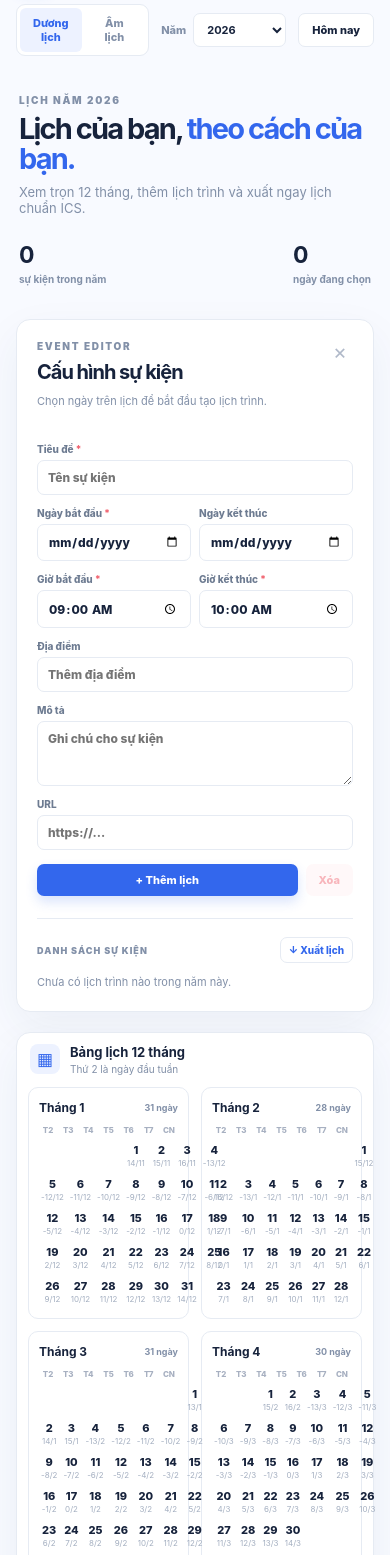
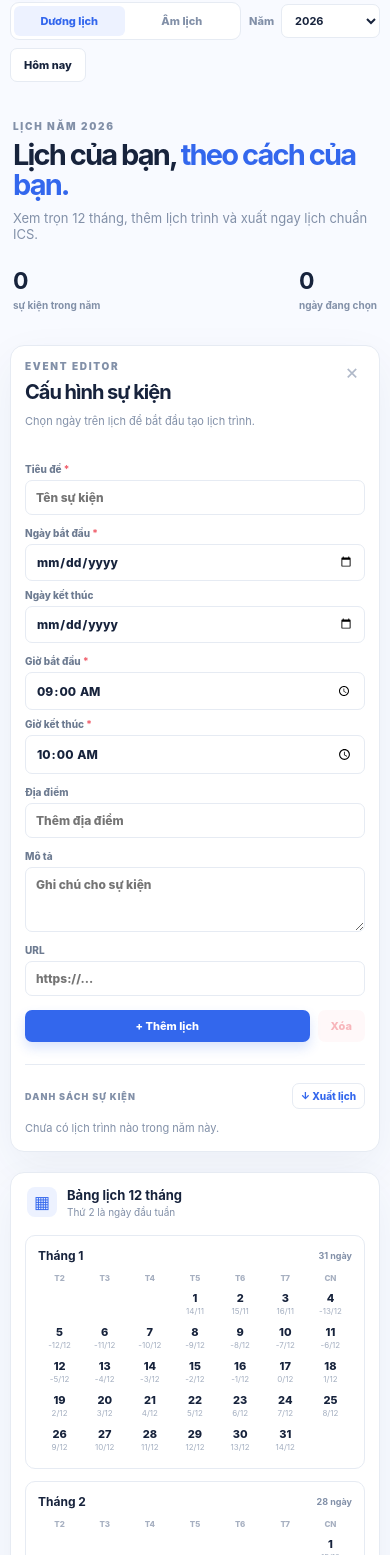
Before and after one commit to phongnh243898/websites, a plain HTML site: page pages/batch_calender_ics/index.html in a window 390 px wide. Shown: the part 71-1626 px from the top of the page. Drawn offline with Linux system fonts and the light colour scheme.

Commit message:
Rewrite calendar layout CSS
Co-authored-by: Copilot <223556219+Copilot@users.noreply.github.com>

```diff
--- a/pages/batch_calender_ics/styles.css
+++ b/pages/batch_calender_ics/styles.css
@@ -1,107 +1,578 @@
 :root {
     --ink: #17233c;
     --muted: #8290a8;
-    --soft: #f5f7fb;
     --line: #e6ebf3;
     --blue: #3367ed;
     --blue-dark: #2454d2;
     --blue-pale: #edf2ff;
     --red: #f05d6a;
     --green: #2dae7d;
+    --page: #f8faff;
+    --card: #ffffff;
     font-family: Inter, ui-sans-serif, system-ui, -apple-system, BlinkMacSystemFont, "Segoe UI", sans-serif;
 }
 
 * { box-sizing: border-box; }
-body { margin: 0; min-width: 320px; color: var(--ink); background: #f8faff; }
-button, input, select, textarea { font: inherit; }
+
+html { min-width: 320px; background: var(--page); }
+
+body {
+    min-width: 320px;
+    margin: 0;
+    overflow-x: hidden;
+    color: var(--ink);
+    background: var(--page);
+}
+
+button,
+input,
+select,
+textarea { font: inherit; }
+
 button { cursor: pointer; }
-.app { max-width: 1580px; margin: auto; padding: 27px 38px 50px; }
-.topbar, .brand, .top-actions, .calendar-mode, .panel-topline, .calendar-caption, .calendar-legend, .sidebar-title, .events-heading, .form-actions { display: flex; align-items: center; }
-.topbar { justify-content: space-between; gap: 20px; }
-.brand { gap: 10px; color: var(--ink); font-size: 19px; font-weight: 850; letter-spacing: -.04em; text-decoration: none; }
+
+.app {
+    width: min(100% - 48px, 1580px);
+    margin: 0 auto;
+    padding: 27px 0 50px;
+}
+
+.topbar,
+.brand,
+.top-actions,
+.calendar-mode,
+.panel-topline,
+.calendar-caption,
+.calendar-legend,
+.sidebar-title,
+.events-heading,
+.form-actions {
+    display: flex;
+    align-items: center;
+}
+
+.topbar {
+    justify-content: space-between;
+    gap: 20px;
+}
+
+.brand {
+    flex: 0 0 auto;
+    gap: 10px;
+    color: var(--ink);
+    font-size: 19px;
+    font-weight: 850;
+    letter-spacing: -.04em;
+    text-decoration: none;
+}
+
 .brand b { color: var(--blue); }
-.brand-icon { display: grid; place-items: center; width: 35px; height: 35px; border-radius: 10px; color: white; background: var(--blue); font-size: 18px; font-weight: 900; box-shadow: 0 7px 15px rgba(51,103,237,.24); }
-.top-actions { gap: 12px; }
-.calendar-mode { gap: 2px; padding: 3px; border: 1px solid var(--line); border-radius: 9px; background: white; }
-.mode-button { border: 0; border-radius: 6px; padding: 8px 11px; color: var(--muted); background: transparent; font-size: 11px; font-weight: 800; }
-.mode-button.is-active { color: var(--blue); background: var(--blue-pale); }
-.year-picker { display: flex; align-items: center; gap: 7px; color: var(--muted); font-size: 11px; font-weight: 800; }
-select, input, textarea { border: 1px solid var(--line); border-radius: 7px; color: var(--ink); background: white; outline: 0; transition: .2s ease; }
-select { padding: 8px 25px 8px 9px; font-weight: 750; }
-input, textarea { width: 100%; padding: 9px 10px; font-size: 12px; }
+
+.brand-icon {
+    display: grid;
+    width: 35px;
+    height: 35px;
+    place-items: center;
+    border-radius: 10px;
+    color: white;
+    background: var(--blue);
+    box-shadow: 0 7px 15px rgba(51, 103, 237, .24);
+    font-size: 18px;
+    font-weight: 900;
+}
+
+.top-actions {
+    justify-content: flex-end;
+    min-width: 0;
+    gap: 12px;
+}
+
+.calendar-mode {
+    gap: 2px;
+    padding: 3px;
+    border: 1px solid var(--line);
+    border-radius: 9px;
+    background: var(--card);
+}
+
+.mode-button {
+    border: 0;
+    border-radius: 6px;
+    padding: 8px 11px;
+    color: var(--muted);
+    background: transparent;
+    font-size: 11px;
+    font-weight: 800;
+}
+
+.mode-button.is-active {
+    color: var(--blue);
+    background: var(--blue-pale);
+}
+
+.year-picker {
+    display: flex;
+    align-items: center;
+    gap: 7px;
+    color: var(--muted);
+    font-size: 11px;
+    font-weight: 800;
+}
+
+select,
+input,
+textarea {
+    max-width: 100%;
+    border: 1px solid var(--line);
+    border-radius: 7px;
+    color: var(--ink);
+    background: var(--card);
+    outline: 0;
+    transition: border-color .2s ease, box-shadow .2s ease;
+}
+
+select {
+    padding: 8px 25px 8px 9px;
+    font-weight: 750;
+}
+
+input,
+textarea {
+    width: 100%;
+    padding: 9px 10px;
+    font-size: 12px;
+}
+
 textarea { resize: vertical; }
-input:focus, select:focus, textarea:focus { border-color: var(--blue); box-shadow: 0 0 0 3px rgba(51,103,237,.1); }
-.button { border: 0; border-radius: 7px; padding: 9px 13px; font-size: 11px; font-weight: 850; transition: .2s ease; }
-.button-outline { border: 1px solid var(--line); color: var(--ink); background: white; }
-.button-outline:hover, .button-export:hover { border-color: #bcc9e5; color: var(--blue); }
-.page-heading { display: flex; justify-content: space-between; gap: 25px; padding: 58px 3px 30px; }
-.kicker { margin: 0 0 8px; color: var(--muted); font-size: 10px; font-weight: 900; letter-spacing: .17em; }
-.page-heading h1 { margin: 0 0 9px; font-size: clamp(29px, 3.2vw, 45px); letter-spacing: -.065em; line-height: 1.05; }
-.page-heading h1 em { color: var(--blue); font-style: normal; }
-.heading-copy { margin: 0; color: var(--muted); font-size: 13px; }
-.heading-stats { display: flex; gap: 30px; align-self: end; padding-bottom: 4px; }
+
+input:focus,
+select:focus,
+textarea:focus {
+    border-color: var(--blue);
+    box-shadow: 0 0 0 3px rgba(51, 103, 237, .1);
+}
+
+.button {
+    border: 0;
+    border-radius: 7px;
+    padding: 9px 13px;
+    font-size: 11px;
+    font-weight: 850;
+    transition: background .2s ease, border-color .2s ease, color .2s ease;
+}
+
+.button-outline {
+    border: 1px solid var(--line);
+    color: var(--ink);
+    background: var(--card);
+}
+
+.button-outline:hover,
+.button-export:hover {
+    border-color: #bcc9e5;
+    color: var(--blue);
+}
+
+.page-heading {
+    display: flex;
+    justify-content: space-between;
+    gap: 25px;
+    padding: 58px 3px 30px;
+}
+
+.kicker {
+    margin: 0 0 8px;
+    color: var(--muted);
+    font-size: 10px;
+    font-weight: 900;
+    letter-spacing: .17em;
+}
+
+.page-heading h1 {
+    margin: 0 0 9px;
+    font-size: clamp(29px, 3.2vw, 45px);
+    letter-spacing: -.065em;
+    line-height: 1.05;
+}
+
+.page-heading h1 em {
+    color: var(--blue);
+    font-style: normal;
+}
+
+.heading-copy {
+    margin: 0;
+    color: var(--muted);
+    font-size: 13px;
+}
+
+.heading-stats {
+    display: flex;
+    align-self: end;
+    gap: 30px;
+    padding-bottom: 4px;
+}
+
 .heading-stats div { display: grid; gap: 4px; }
 .heading-stats strong { font-size: 23px; letter-spacing: -.05em; }
 .heading-stats span { color: var(--muted); font-size: 10px; font-weight: 700; }
-.content-layout { display: grid; grid-template-columns: minmax(0, 1fr) 340px; gap: 20px; align-items: start; }
-.calendar-panel, .event-sidebar { border: 1px solid var(--line); border-radius: 14px; background: white; box-shadow: 0 16px 45px rgba(37,60,106,.06); }
+
+.content-layout {
+    display: grid;
+    grid-template-columns: minmax(0, 1fr) minmax(290px, 340px);
+    gap: 20px;
+    align-items: start;
+}
+
+.calendar-panel,
+.event-sidebar {
+    min-width: 0;
+    border: 1px solid var(--line);
+    border-radius: 14px;
+    background: var(--card);
+    box-shadow: 0 16px 45px rgba(37, 60, 106, .06);
+}
+
 .calendar-panel { padding: 18px; }
-.panel-topline { justify-content: space-between; padding: 0 2px 17px; }
-.calendar-caption { gap: 10px; }
-.caption-icon { display: grid; place-items: center; width: 30px; height: 30px; border-radius: 8px; color: var(--blue); background: var(--blue-pale); font-size: 17px; }
-.calendar-caption strong, .calendar-caption small { display: block; }
+
+.panel-topline {
+    justify-content: space-between;
+    gap: 12px;
+    padding: 0 2px 17px;
+}
+
+.calendar-caption { min-width: 0; gap: 10px; }
+
+.caption-icon {
+    display: grid;
+    width: 30px;
+    height: 30px;
+    flex: 0 0 30px;
+    place-items: center;
+    border-radius: 8px;
+    color: var(--blue);
+    background: var(--blue-pale);
+    font-size: 17px;
+}
+
+.calendar-caption strong,
+.calendar-caption small { display: block; }
 .calendar-caption strong { font-size: 13px; }
 .calendar-caption small { margin-top: 3px; color: var(--muted); font-size: 10px; }
-.calendar-legend { gap: 15px; color: var(--muted); font-size: 10px; font-weight: 700; }
-.calendar-legend span { display: flex; align-items: center; gap: 5px; }
-.dot { width: 6px; height: 6px; border-radius: 50%; }
+
+.calendar-legend {
+    flex: 0 0 auto;
+    gap: 15px;
+    color: var(--muted);
+    font-size: 10px;
+    font-weight: 700;
+}
+
+.calendar-legend span {
+    display: flex;
+    align-items: center;
+    gap: 5px;
+}
+
+.dot {
+    width: 6px;
+    height: 6px;
+    border-radius: 50%;
+}
+
 .dot-event { background: var(--red); }
 .dot-selected { background: var(--blue); }
-.months-grid { display: grid; grid-template-columns: repeat(4, minmax(160px, 1fr)); gap: 12px; }
-.month-card { padding: 12px 10px 10px; border: 1px solid var(--line); border-radius: 10px; }
-.month-title { display: flex; justify-content: space-between; align-items: center; margin-bottom: 10px; }
-.month-title strong { font-size: 12px; }
-.month-title span { color: var(--muted); font-size: 9px; font-weight: 700; }
-.weekday-row, .days-grid { display: grid; grid-template-columns: repeat(7, 1fr); gap: 2px; }
-.weekday { padding-bottom: 5px; color: #a7b0c1; text-align: center; font-size: 8px; font-weight: 850; }
-.day { position: relative; min-height: 32px; border: 1px solid transparent; border-radius: 6px; padding: 3px 1px 1px; color: var(--ink); background: transparent; text-align: center; }
-.day:hover { border-color: #c3d0f7; background: var(--blue-pale); }
-.day.is-other-month { visibility: hidden; pointer-events: none; }
-.day-number, .lunar-number { display: block; line-height: 13px; }
+
+.months-grid {
+    display: grid;
+    grid-template-columns: repeat(4, minmax(0, 1fr));
+    gap: 12px;
+    min-width: 0;
+}
+
+.month-card {
+    min-width: 0;
+    padding: 12px 10px 10px;
+    border: 1px solid var(--line);
+    border-radius: 10px;
+}
+
+.month-title {
+    display: flex;
+    justify-content: space-between;
+    align-items: center;
+    gap: 6px;
+    margin-bottom: 10px;
+}
+
+.month-title strong {
+    overflow: hidden;
+    font-size: 12px;
+    text-overflow: ellipsis;
+    white-space: nowrap;
+}
+
+.month-title span {
+    flex: 0 0 auto;
+    color: var(--muted);
+    font-size: 9px;
+    font-weight: 700;
+}
+
+.weekday-row,
+.days-grid {
+    display: grid;
+    grid-template-columns: repeat(7, minmax(0, 1fr));
+    gap: 2px;
+}
+
+.weekday {
+    padding-bottom: 5px;
+    color: #a7b0c1;
+    text-align: center;
+    font-size: 8px;
+    font-weight: 850;
+}
+
+.day {
+    position: relative;
+    min-width: 0;
+    min-height: 32px;
+    border: 1px solid transparent;
+    border-radius: 6px;
+    padding: 3px 1px 1px;
+    color: var(--ink);
+    background: transparent;
+    text-align: center;
+}
+
+.day:hover {
+    border-color: #c3d0f7;
+    background: var(--blue-pale);
+}
+
+.day.is-other-month {
+    visibility: hidden;
+    pointer-events: none;
+}
+
+.day-number,
+.lunar-number {
+    display: block;
+    line-height: 13px;
+}
+
 .day-number { font-size: 11px; font-weight: 800; }
 .lunar-number { color: #a4afc0; font-size: 8px; }
 .day.is-today { border-color: #a8dec9; color: var(--green); }
-.day.is-selected { color: white; background: var(--blue); border-color: var(--blue); }
+.day.is-selected { border-color: var(--blue); color: white; background: var(--blue); }
 .day.is-selected .lunar-number { color: #d7e1ff; }
-.day.has-event::after { position: absolute; top: 3px; right: 3px; width: 4px; height: 4px; border-radius: 50%; background: var(--red); content: ""; }
+
+.day.has-event::after {
+    position: absolute;
+    top: 3px;
+    right: 3px;
+    width: 4px;
+    height: 4px;
+    border-radius: 50%;
+    background: var(--red);
+    content: "";
+}
+
 .day.is-selected.has-event::after { background: #ffd2d6; }
+
 .event-sidebar { padding: 20px; }
-.sidebar-title { justify-content: space-between; align-items: flex-start; }
-.sidebar-title h2 { margin: 0; font-size: 20px; letter-spacing: -.05em; }
-.close-editor { border: 0; color: #b0b9c9; background: transparent; font-size: 21px; line-height: 1; }
+
+.sidebar-title {
+    justify-content: space-between;
+    align-items: flex-start;
+}
+
+.sidebar-title h2 {
+    margin: 0;
+    font-size: 20px;
+    letter-spacing: -.05em;
+}
+
+.close-editor {
+    border: 0;
+    color: #b0b9c9;
+    background: transparent;
+    font-size: 21px;
+    line-height: 1;
+}
+
 .close-editor:hover { color: var(--blue); }
-.editor-hint { min-height: 32px; margin: 9px 0 18px; color: var(--muted); font-size: 11px; line-height: 1.5; }
-#eventForm { display: grid; gap: 12px; }
-.field { display: grid; gap: 5px; color: #6d7b91; font-size: 10px; font-weight: 850; }
+
+.editor-hint {
+    min-height: 32px;
+    margin: 9px 0 18px;
+    color: var(--muted);
+    font-size: 11px;
+    line-height: 1.5;
+}
+
+#eventForm {
+    display: grid;
+    gap: 12px;
+}
+
+.field {
+    display: grid;
+    min-width: 0;
+    gap: 5px;
+    color: #6d7b91;
+    font-size: 10px;
+    font-weight: 850;
+}
+
 .field b { color: var(--red); }
-.field-grid { display: grid; grid-template-columns: 1fr 1fr; gap: 8px; }
-.form-actions { gap: 8px; padding-top: 2px; }
-.button-primary { flex: 1; color: white; background: var(--blue); box-shadow: 0 6px 12px rgba(51,103,237,.18); }
+
+.field-grid {
+    display: grid;
+    grid-template-columns: repeat(2, minmax(0, 1fr));
+    gap: 8px;
+}
+
+.form-actions {
+    gap: 8px;
+    padding-top: 2px;
+}
+
+.button-primary {
+    flex: 1;
+    color: white;
+    background: var(--blue);
+    box-shadow: 0 6px 12px rgba(51, 103, 237, .18);
+}
+
 .button-primary:hover { background: var(--blue-dark); }
 .button-delete { color: var(--red); background: #fff1f2; }
 .button-delete:disabled { cursor: not-allowed; opacity: .45; }
-.events-section { margin-top: 22px; padding-top: 18px; border-top: 1px solid var(--line); }
-.events-heading { justify-content: space-between; color: var(--muted); font-size: 9px; font-weight: 900; letter-spacing: .12em; }
-.button-export { border: 1px solid var(--line); padding: 6px 8px; color: var(--blue); background: white; font-size: 10px; }
-.event-list { display: grid; gap: 7px; max-height: 255px; margin-top: 11px; overflow: auto; }
-.event-item { display: block; width: 100%; border: 1px solid var(--line); border-left: 3px solid var(--red); border-radius: 7px; padding: 9px 10px; color: var(--ink); background: #fffafb; text-align: left; }
-.event-item:hover, .event-item.is-active { border-color: #f0b9bd; background: #fff5f6; }
-.event-item strong, .event-item span { display: block; }
+
+.events-section {
+    margin-top: 22px;
+    padding-top: 18px;
+    border-top: 1px solid var(--line);
+}
+
+.events-heading {
+    justify-content: space-between;
+    gap: 8px;
+    color: var(--muted);
+    font-size: 9px;
+    font-weight: 900;
+    letter-spacing: .12em;
+}
+
+.button-export {
+    border: 1px solid var(--line);
+    padding: 6px 8px;
+    color: var(--blue);
+    background: var(--card);
+    font-size: 10px;
+}
+
+.event-list {
+    display: grid;
+    gap: 7px;
+    max-height: 255px;
+    margin-top: 11px;
+    overflow: auto;
+}
+
+.event-item {
+    display: block;
+    width: 100%;
+    border: 1px solid var(--line);
+    border-left: 3px solid var(--red);
+    border-radius: 7px;
+    padding: 9px 10px;
+    color: var(--ink);
+    background: #fffafb;
+    text-align: left;
+}
+
+.event-item:hover,
+.event-item.is-active {
+    border-color: #f0b9bd;
+    background: #fff5f6;
+}
+
+.event-item strong,
+.event-item span { display: block; }
 .event-item strong { margin-bottom: 3px; font-size: 11px; }
 .event-item span { color: var(--muted); font-size: 9px; line-height: 1.45; }
 .empty-state { margin: 0; color: var(--muted); font-size: 11px; line-height: 1.5; }
-.toast { position: fixed; right: 22px; bottom: 22px; z-index: 3; padding: 11px 14px; border-radius: 8px; color: white; background: var(--ink); box-shadow: 0 12px 30px rgba(18,30,57,.2); font-size: 11px; opacity: 0; transform: translateY(8px); pointer-events: none; transition: .2s ease; }
-.toast.is-visible { opacity: 1; transform: translateY(0); }
-@media (max-width: 1100px) { .months-grid { grid-template-columns: repeat(3, minmax(160px, 1fr)); } }
-@media (max-width: 850px) { .app { padding: 20px 16px 36px; } .topbar, .page-heading { align-items: flex-start; flex-direction: column; } .top-actions { flex-wrap: wrap; } .content-layout { grid-template-columns: 1fr; } .event-sidebar { order: -1; } .months-grid { grid-template-columns: repeat(4, minmax(150px, 1fr)); } }
-@media (max-width: 600px) { .top-actions { width: 100%; } .calendar-mode { flex: 1; } .mode-button { flex: 1; } .year-picker { flex: 1; } .year-picker select { flex: 1; } .page-heading { padding-top: 38px; } .heading-stats { width: 100%; justify-content: space-between; } .calendar-legend { display: none; } .months-grid { grid-template-columns: repeat(2, minmax(135px, 1fr)); } .calendar-panel { padding: 11px; } .panel-topline { padding-bottom: 12px; } }
+
+.toast {
+    position: fixed;
+    right: 22px;
+    bottom: 22px;
+    z-index: 3;
+    padding: 11px 14px;
+    border-radius: 8px;
+    color: white;
+    background: var(--ink);
+    box-shadow: 0 12px 30px rgba(18, 30, 57, .2);
+    font-size: 11px;
+    opacity: 0;
+    transform: translateY(8px);
+    pointer-events: none;
+    transition: opacity .2s ease, transform .2s ease;
+}
+
+.toast.is-visible {
+    opacity: 1;
+    transform: translateY(0);
+}
+
+@media (max-width: 1180px) {
+    .months-grid { grid-template-columns: repeat(3, minmax(0, 1fr)); }
+}
+
+@media (max-width: 900px) {
+    .app { width: min(100% - 32px, 720px); }
+    .topbar,
+    .page-heading {
+        align-items: flex-start;
+        flex-direction: column;
+    }
+    .top-actions {
+        justify-content: flex-start;
+        flex-wrap: wrap;
+        width: 100%;
+    }
+    .content-layout { grid-template-columns: 1fr; }
+    .event-sidebar { order: -1; }
+    .months-grid { grid-template-columns: repeat(4, minmax(0, 1fr)); }
+}
+
+@media (max-width: 640px) {
+    .app {
+        width: min(100% - 24px, 560px);
+        padding-top: 18px;
+    }
+    .top-actions { gap: 8px; }
+    .calendar-mode { flex: 1 1 220px; }
+    .mode-button { flex: 1; }
+    .year-picker { flex: 1 1 120px; }
+    .year-picker select { flex: 1; min-width: 0; }
+    .page-heading { padding-top: 38px; }
+    .heading-stats {
+        justify-content: space-between;
+        width: 100%;
+    }
+    .panel-topline { align-items: flex-start; }
+    .calendar-legend { display: none; }
+    .months-grid { grid-template-columns: repeat(2, minmax(0, 1fr)); }
+}
+
+@media (max-width: 420px) {
+    .app { width: min(100% - 20px, 390px); }
+    .calendar-panel,
+    .event-sidebar { padding: 14px; }
+    .field-grid { grid-template-columns: 1fr; }
+    .months-grid { grid-template-columns: 1fr; }
+    .month-card { padding: 12px; }
+}
```
